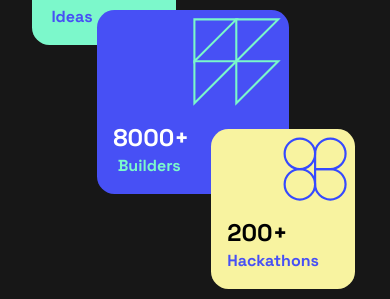
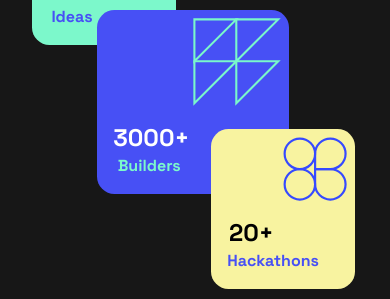
Before and after one commit to dev-hackculture-in/hackculture-platform, a React (Vite) app: page / in a window 390 px wide. Shown: the part 1544-1843 px from the top of the page. Built offline with nearby package versions, Linux system fonts and the light colour scheme.

Commit message:
Update mobile-story.tsx

```diff
--- a/src/components/mobile-story.tsx
+++ b/src/components/mobile-story.tsx
@@ -19,7 +19,7 @@ const MobileStory = () => {
                     <StoryCard
                         cardSvg={<StorySvgs.svg1 />}
                         background="blue"
-                        heading="8000+"
+                        heading="3000+"
                         text="Builders"
                         width={48}
                     />
@@ -28,7 +28,7 @@ const MobileStory = () => {
                     <StoryCard
                         cardSvg={<StorySvgs.svg2 />}
                         background="yellow"
-                        heading="200+"
+                        heading="20+"
                         text="Hackathons"
                         headingColor="black"
                         width={36}
```
